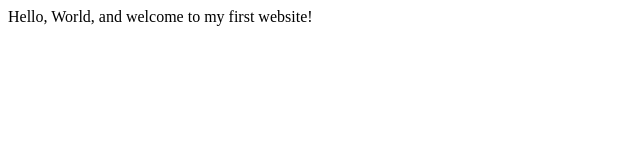
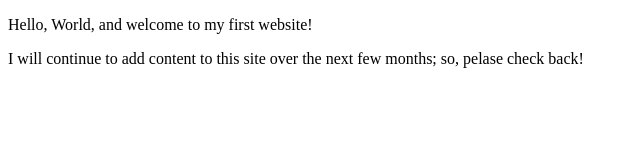
Before and after one commit to Laneji/laneji.github.io, a plain HTML site: page index.html in a window 1280 px wide. Shown: the whole page, without its empty margins (0-640 px from the left). Drawn offline with Linux system fonts and the light colour scheme.

Commit message:
Update index.html

```diff
--- a/index.html
+++ b/index.html
@@ -1,11 +1,14 @@
 <!DOCTYPE html>
 <!-- saved from url=(0043)file:///C:/Users/jilli/Downloads/index.html -->
-<html lang="en"><head><meta http-equiv="Content-Type" content="text/html; charset=UTF-8">
-
+<html lang="en">
+    <head>
+        <meta http-equiv="Content-Type" content="text/html; charset=UTF-8">
         <meta name="viewport" content="width=device-width, initial-scale=1.0">
-        <title>My First Website</title>
+        <meta name="author" content="Jillian Lane">
+        <title> Penny Suit | Web Developer</title>
     </head>
     <body>
-       Hello, World, and welcome to my first website!
-
-</body></html>
+      <p>Hello, World, and welcome to my first website!</p>
+      <p>I will continue to add content to this site over the next few months; so, pelase check back!</p>
+    </body>
+    </html>
```
